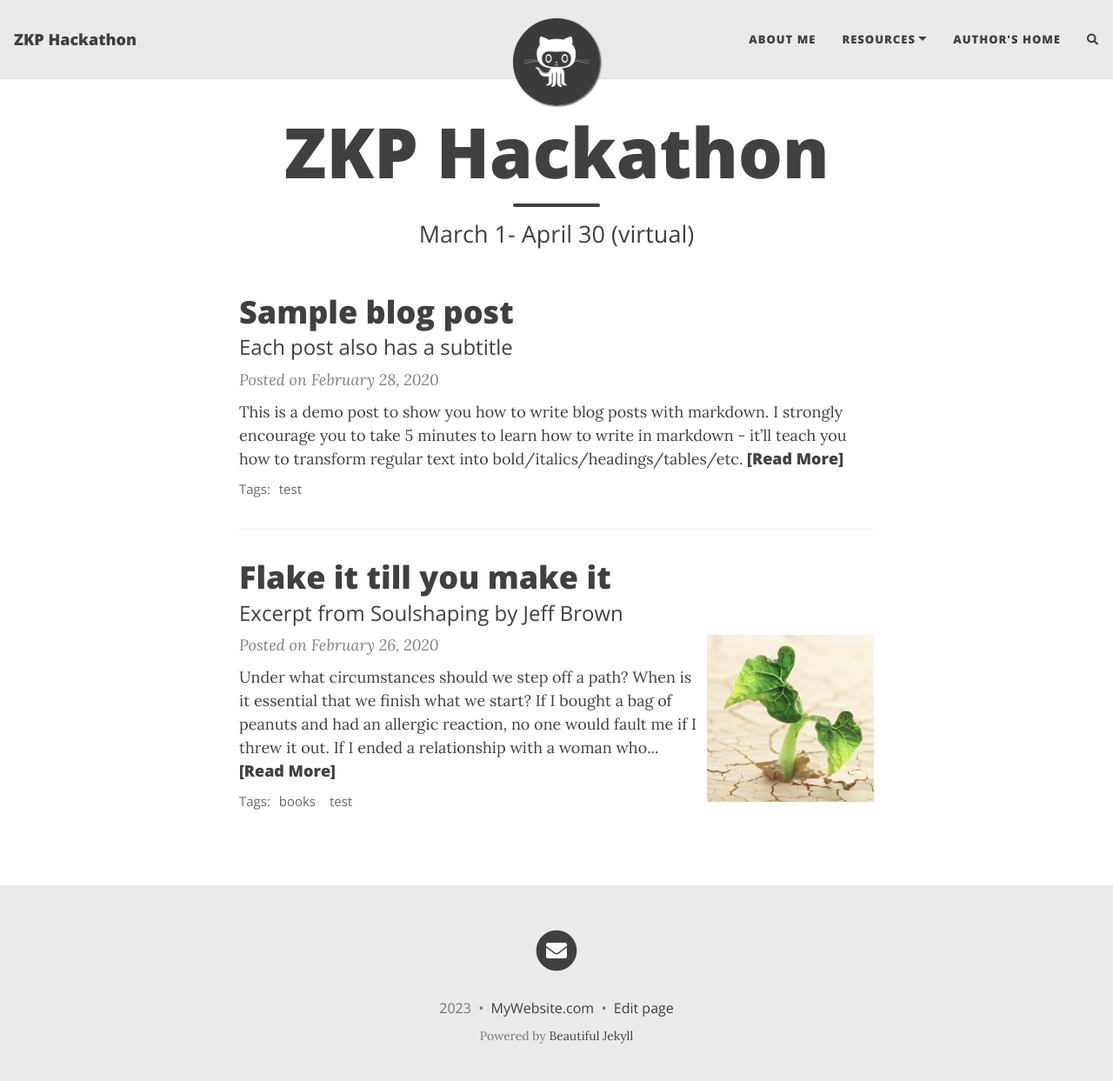
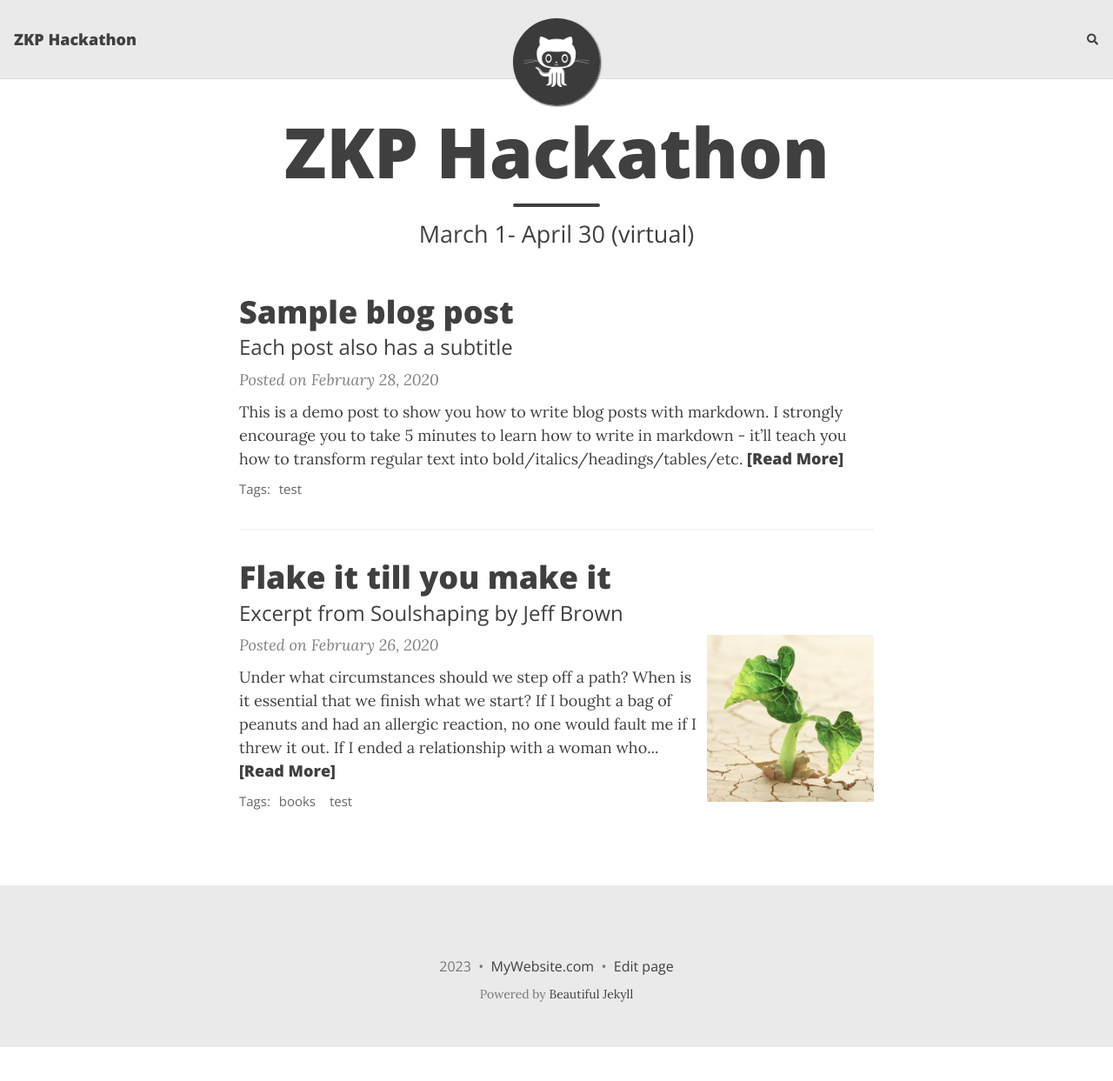
Before and after one commit to huhabu/website-test, a Jekyll site: the page built from index.html, in a window 1280 px wide and 1252 px high. Shown: the top 1243 px of the window at 87% size. Built offline with Jekyll 4.4.1, drawn with Linux system fonts in a browser that asks for light colours; nearby versions of some CDN libraries; the list of posts is cut into pages by our own code; comment, search, counter and statistics services are not loaded.

Commit message:
got rid of navbar links

```diff
--- a/_config.yml
+++ b/_config.yml
@@ -20,11 +20,6 @@
 ###############################################
 
 navbar-links:
-  About Me: "aboutme"
-  Resources:
-    - Beautiful Jekyll: "https://beautifuljekyll.com"
-    - Learn markdown: "https://www.markdowntutorial.com/"
-  Author's home: "https://deanattali.com"
 
 ################
 # --- Logo --- #
@@ -49,7 +44,7 @@
 # Select the social network links that you want to show in the footer.
 # Uncomment the links you want to show and add your information to each one.
 social-network-links:
-  email: "someone@example.com"
+#  email: "someone@example.com"
 #  rss: true  # remove this line if you don't want to show an RSS link at the bottom
 #  facebook: deanattali
 #  github: daattali
```
